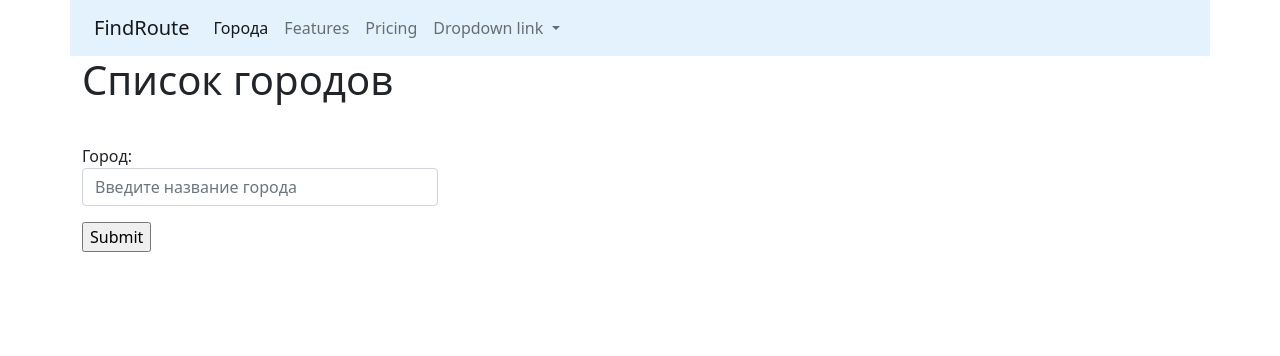
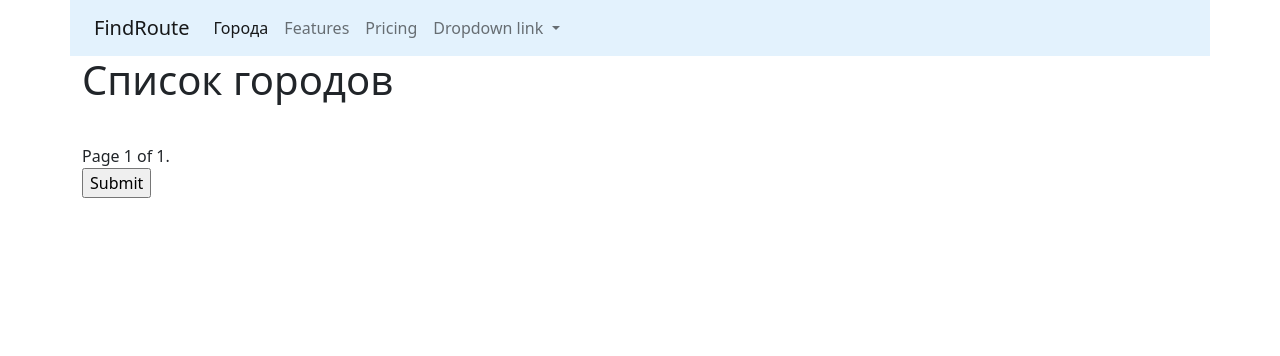
Before and after one commit to mivanov06/find_route, a Django app: page /cities/ in a window 1280 px wide. Shown: the top 356 px of the page. Run offline with Django 3.2, Linux system fonts and the light colour scheme; data that the repository does not hold is empty.

Commit message:
7.36 Пагинация

```diff
--- a/cities/templates/cities/home.html
+++ b/cities/templates/cities/home.html
@@ -7,7 +7,7 @@
 <div class="row">
     <div class="col-md-9 mx-auto my-2">
         <table class="table table table-striped">
-        {% for object in objects_list %}
+        {% for object in page_obj %}
             <tr>
                 <td class="col-md-6">
                     <a href="{%url 'cities:detail' pk=object.pk %}">{{object.name}}</a>
@@ -27,6 +27,25 @@
         </table>
     </div>
 </div>
+
+<div class="pagination">
+    <span class="step-links">
+        {% if page_obj.has_previous %}
+            <a href="?page=1">&laquo; first</a>
+            <a href="?page={{ page_obj.previous_page_number }}">previous</a>
+        {% endif %}
+
+        <span class="current">
+            Page {{ page_obj.number }} of {{ page_obj.paginator.num_pages }}.
+        </span>
+
+        {% if page_obj.has_next %}
+            <a href="?page={{ page_obj.next_page_number }}">next</a>
+            <a href="?page={{ page_obj.paginator.num_pages }}">last &raquo;</a>
+        {% endif %}
+    </span>
+</div>
+
 <div class="row">
     <div class="col-md-4">
         <form action="" method="post"> {% csrf_token %}
--- a/cities/urls.py
+++ b/cities/urls.py
@@ -5,7 +5,8 @@ from cities.views import *
 
 
 urlpatterns = [
-    path('', home, name='home'),
+    #path('', home, name='home'),
+    path('', CityListView.as_view(), name='home'),
     path('detail/<int:pk>/', CityDetailView.as_view(), name='detail'),
     path('add/', CityCreateView.as_view(), name='create'),
     path('delete/<int:pk>/', CityDeleteView.as_view(), name='delete'),
--- a/cities/views.py
+++ b/cities/views.py
@@ -1,12 +1,13 @@
+from django.core.paginator import Paginator
 from django.shortcuts import render, get_object_or_404
 from django.urls import reverse_lazy
-from django.views.generic import DetailView, CreateView, UpdateView, DeleteView
+from django.views.generic import DetailView, CreateView, UpdateView, DeleteView, ListView
 
 from cities.forms import HtmlForm, CityForm
 from cities.models import City
 
 __all__ = (
-    'home', 'CityDetailView', 'CityCreateView', 'CityUpdateView', 'CityDeleteView'
+    'home', 'CityDetailView', 'CityCreateView', 'CityUpdateView', 'CityDeleteView', 'CityListView'
 )
 
 
@@ -23,7 +24,10 @@ def home(request, pk=None):
         return render(request, 'cities/detail.html', context)
     form = CityForm()
     qs = City.objects.all()
-    context = {'objects_list': qs, 'form': form}
+    lst = Paginator(qs, 3)
+    page_number = request.GET.get('page')
+    page_obj = lst.get_page(page_number)
+    context = {'page_obj': page_obj, 'form': form}
     return render(request, 'cities/home.html', context)
 
 
@@ -54,3 +58,9 @@ class CityDeleteView(DeleteView):
     # удаление без подтверждения
     def get(self, request, *args, **kwargs):
         return self.post(request, *args, **kwargs)
+
+
+class CityListView(ListView):
+    paginate_by = 2
+    model = City
+    template_name = 'cities/home.html'
```
